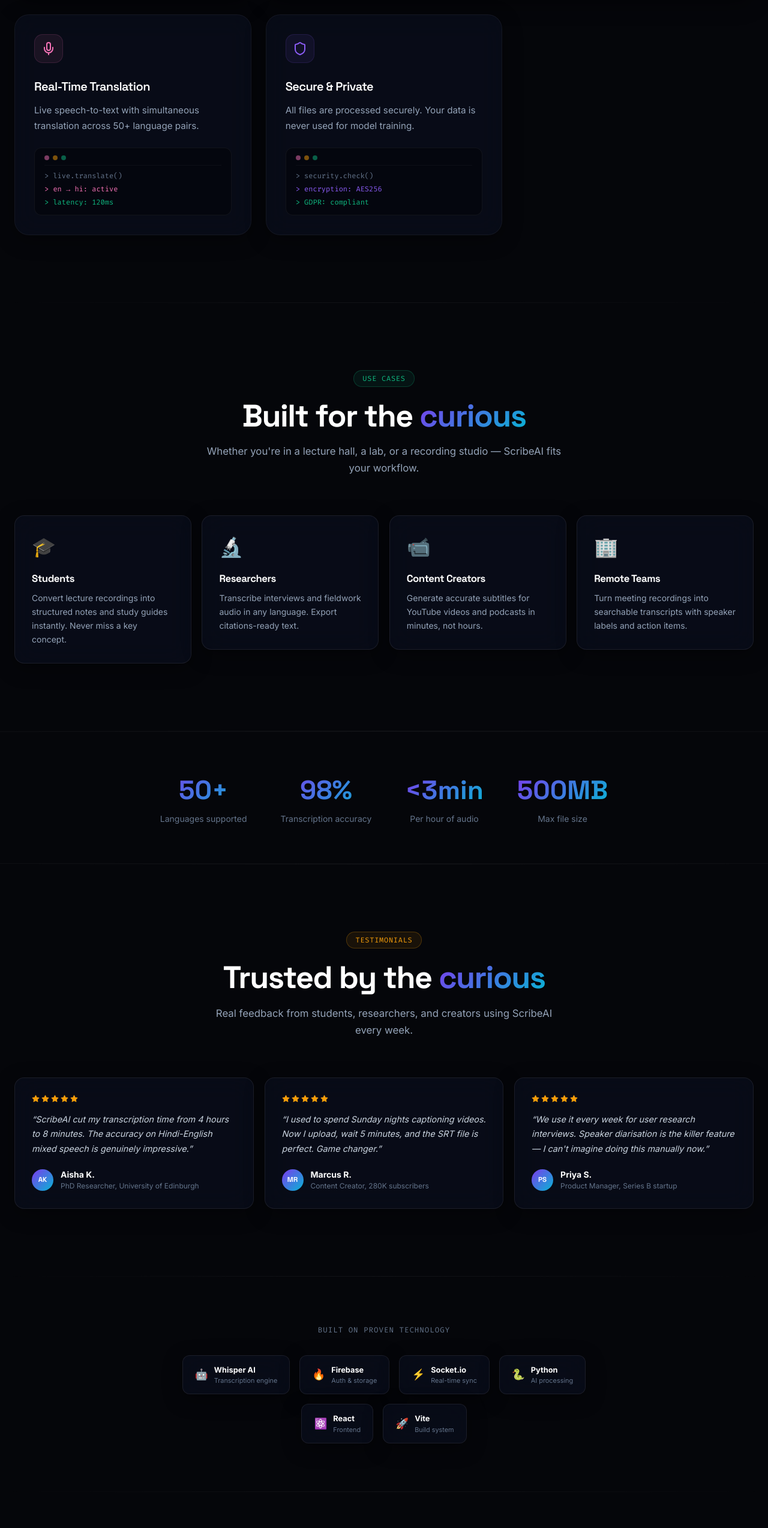
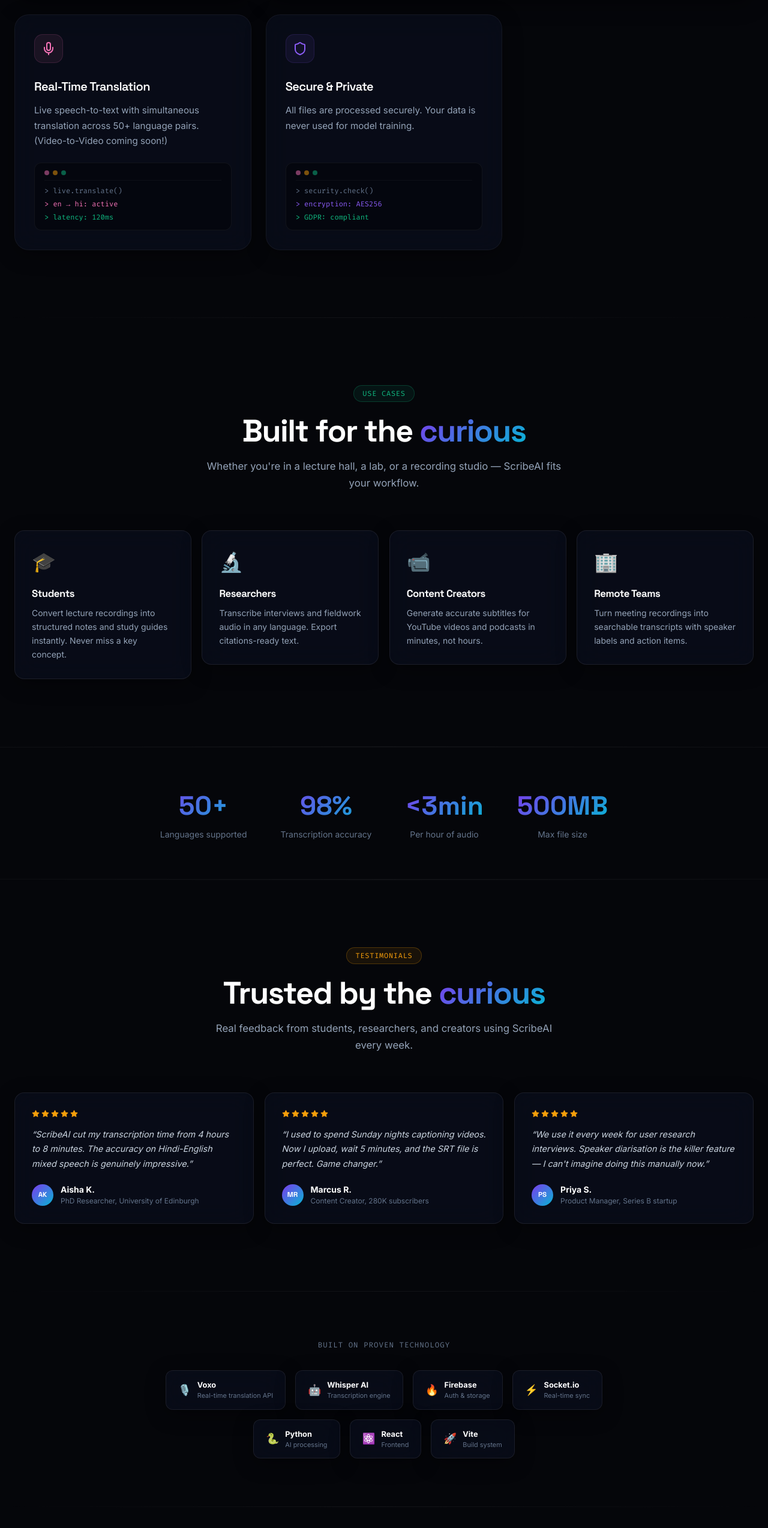
Before and after one commit to Rudra-aa/Scribeai, a React (Vite) app in the folder client/: page / in a window 1280 px wide. Shown: the part 2797-5344 px from the top of the page at 60% size. Built offline with nearby package versions, Linux system fonts and the light colour scheme.

Commit message:
Add Voxo and Video-to-Video to landing page

```diff
--- a/client/src/components/landing/LandingSections.jsx
+++ b/client/src/components/landing/LandingSections.jsx
@@ -50,7 +50,7 @@ const features = [
   },
   {
     title: 'Real-Time Translation',
-    desc: 'Live speech-to-text with simultaneous translation across 50+ language pairs.',
+    desc: 'Live speech-to-text with simultaneous translation across 50+ language pairs. (Video-to-Video coming soon!)',
     icon: Mic, accent: '#F472B6',
     terminal: ['> live.translate()', '> en → hi: active', '> latency: 120ms'],
   },
@@ -118,6 +118,7 @@ const faqs = [
 ];
 
 const integrations = [
+  { name: 'Voxo', icon: '🎙️', desc: 'Real-time translation API' },
   { name: 'Whisper AI', icon: '🤖', desc: 'Transcription engine' },
   { name: 'Firebase', icon: '🔥', desc: 'Auth & storage' },
   { name: 'Socket.io', icon: '⚡', desc: 'Real-time sync' },
```
